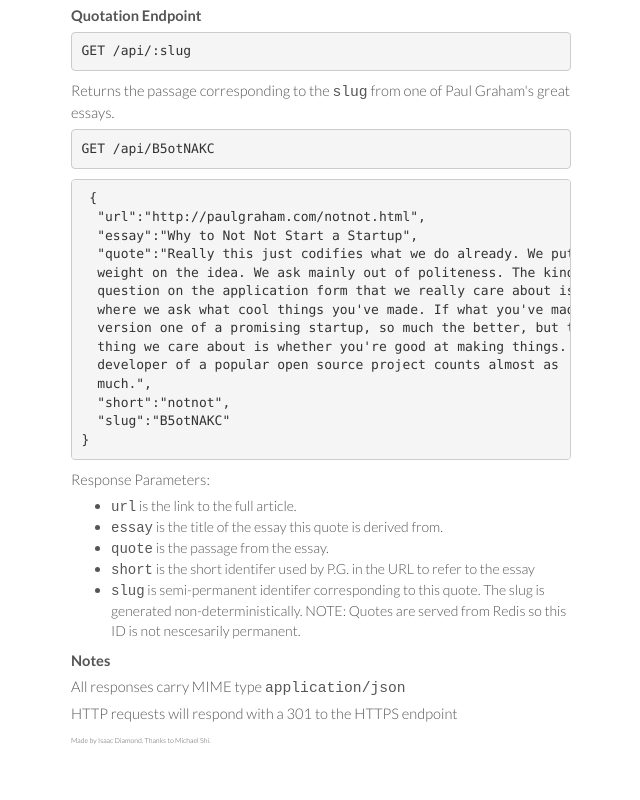
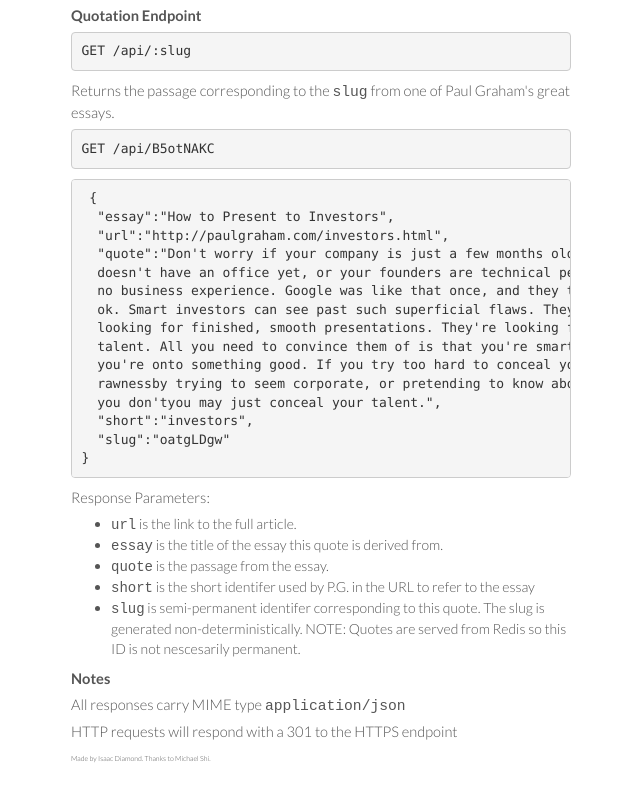
Before and after one commit to isaacd9/instagraham, a website: page www/static/index.html in a window 1280 px wide. Shown: the part 956-1756 px from the top of the page, without its empty margins (57-697 px from the left). Drawn offline with nearby package versions, Linux system fonts and the light colour scheme.

Commit message:
Update slug doc

```diff
--- a/www/static/index.html
+++ b/www/static/index.html
@@ -116,20 +116,21 @@
         <pre>GET /api/:slug</pre>
         <p>Returns the passage corresponding to the <tt>slug</tt> from one of Paul
         Graham's great essays.</p>
-        <pre><a href="qKqodH9w">GET /api/B5otNAKC</a></pre>
+        <pre><a href="/api/oatgLDgw">GET /api/B5otNAKC</a></pre>
         <pre> {
-  "url":"http://paulgraham.com/notnot.html",
-  "essay":"Why to Not Not Start a Startup",
-  "quote":"Really this just codifies what we do already. We put little
-  weight on the idea. We ask mainly out of politeness. The kind of
-  question on the application form that we really care about is the one
-  where we ask what cool things you've made. If what you've made is
-  version one of a promising startup, so much the better, but the main
-  thing we care about is whether you're good at making things. Being lead
-  developer of a popular open source project counts almost as
-  much.",
-  "short":"notnot",
-  "slug":"B5otNAKC"
+  "essay":"How to Present to Investors",
+  "url":"http://paulgraham.com/investors.html",
+  "quote":"Don't worry if your company is just a few months old and
+  doesn't have an office yet, or your founders are technical people with
+  no business experience. Google was like that once, and they turned out
+  ok. Smart investors can see past such superficial flaws. They're not
+  looking for finished, smooth presentations. They're looking for raw
+  talent. All you need to convince them of is that you're smart and that
+  you're onto something good. If you try too hard to conceal your
+  rawnessby trying to seem corporate, or pretending to know about stuff
+  you don'tyou may just conceal your talent.",
+  "short":"investors",
+  "slug":"oatgLDgw"
 } </pre>
         <p>Response Parameters:</p>
         <ul>
```
